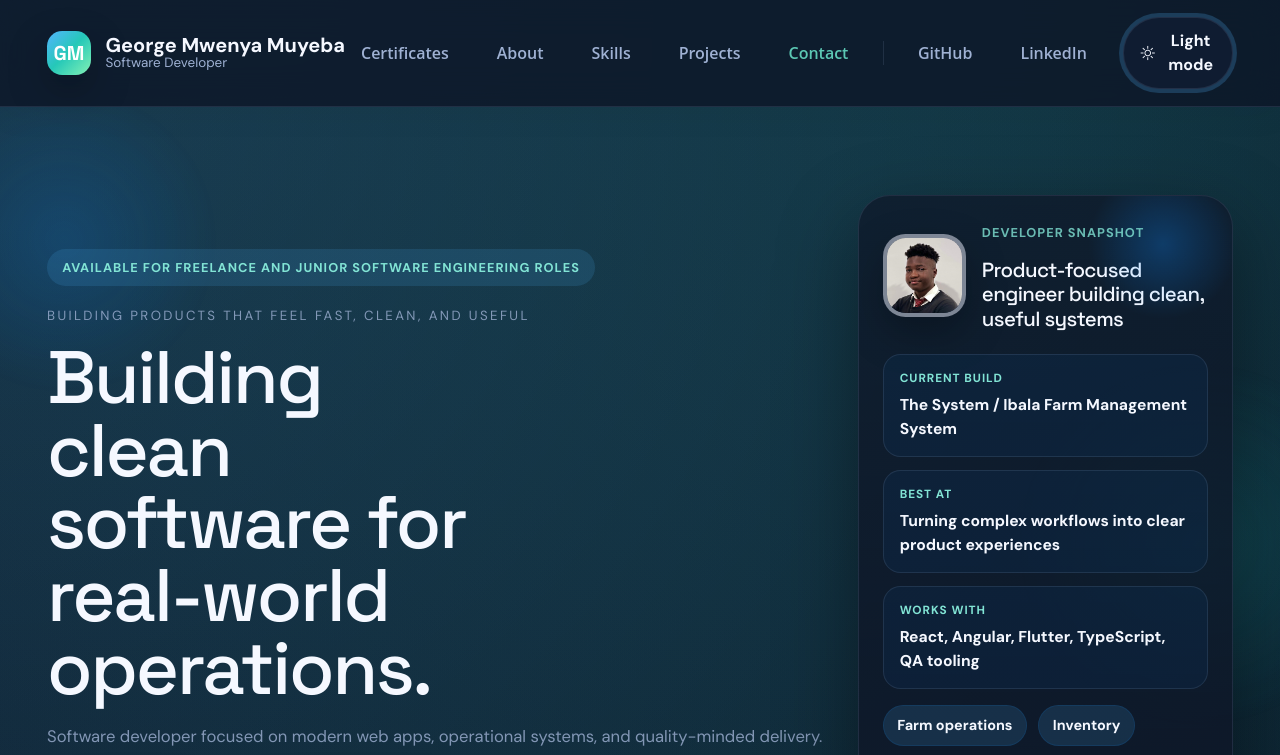
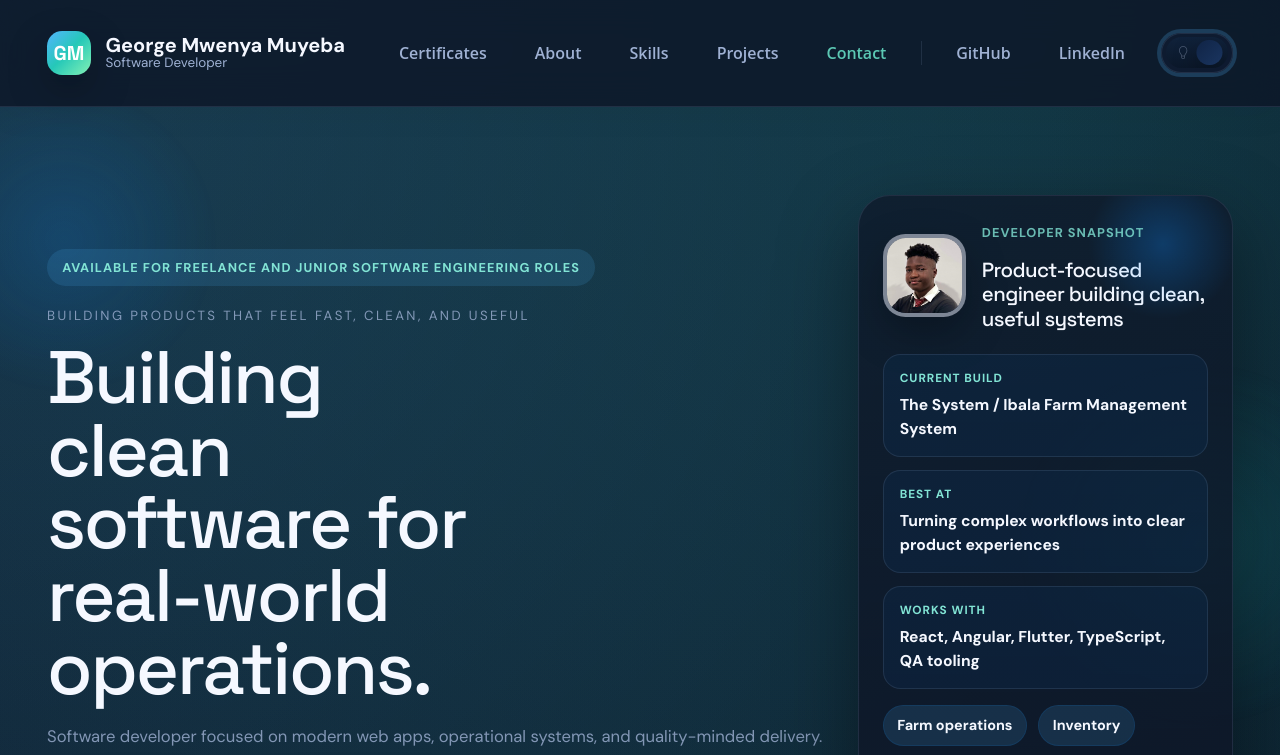
Before and after one commit to MwenyaG/MwenyaGeorge, a website: page index.html in a window 1280 px wide. Both pictures are taken after a click on the button "Dark mode". Shown: the top 755 px of the page. Drawn offline with Linux system fonts and the light colour scheme.

Commit message:
further updates

```diff
--- a/assets/css/refresh.css
+++ b/assets/css/refresh.css
@@ -186,8 +186,22 @@ a:hover {
     background: var(--surface-border);
 }
 
+.sr-only {
+    position: absolute;
+    width: 1px;
+    height: 1px;
+    padding: 0;
+    margin: -1px;
+    overflow: hidden;
+    clip: rect(0, 0, 0, 0);
+    white-space: nowrap;
+    border: 0;
+}
+
 .theme-toggle-item {
     margin-left: 0.75rem;
+    display: flex;
+    align-items: center;
 }
 
 .theme-toggle {
@@ -195,17 +209,97 @@ a:hover {
     background: var(--surface);
     color: var(--heading);
     border-radius: 999px;
-    padding: 0.7rem 1rem;
+    padding: 0.22rem;
     display: inline-flex;
     align-items: center;
-    gap: 0.6rem;
-    font-weight: 700;
+    justify-content: center;
+    width: 4.5rem;
+    height: 2.5rem;
     box-shadow: var(--shadow-soft);
-    transition: transform 0.2s ease, background-color 0.3s ease, border-color 0.3s ease;
+    transition: transform 0.2s ease, background-color 0.3s ease, border-color 0.3s ease, box-shadow 0.3s ease;
+    position: relative;
 }
 
 .theme-toggle:hover {
-    transform: translateY(-2px);
+    transform: translateY(-1px);
+}
+
+.theme-toggle-track {
+    width: 100%;
+    height: 100%;
+    border-radius: 999px;
+    position: relative;
+    display: block;
+    background: linear-gradient(180deg, rgba(227, 236, 249, 0.9), rgba(214, 226, 244, 0.9));
+    overflow: hidden;
+}
+
+.theme-toggle-option {
+    position: absolute;
+    top: 50%;
+    transform: translateY(-50%);
+    display: inline-flex;
+    align-items: center;
+    justify-content: center;
+    font-size: 0.8rem;
+    color: rgba(82, 96, 122, 0.82);
+    transition: color 0.3s ease, opacity 0.3s ease;
+    z-index: 1;
+}
+
+.theme-toggle-option-sun {
+    left: 0.7rem;
+}
+
+.theme-toggle-option-moon {
+    right: 0.7rem;
+}
+
+.theme-toggle-thumb {
+    position: absolute;
+    top: 0.16rem;
+    left: 0.16rem;
+    width: 1.6rem;
+    height: 1.6rem;
+    border-radius: 50%;
+    background: linear-gradient(135deg, #ffffff 0%, #ecf4ff 100%);
+    box-shadow: 0 10px 24px rgba(14, 28, 52, 0.2);
+    transition: transform 0.28s ease, background 0.28s ease, box-shadow 0.28s ease;
+    z-index: 2;
+}
+
+.theme-toggle[aria-pressed="true"] .theme-toggle-thumb {
+    transform: translateX(1.78rem);
+    background: linear-gradient(135deg, #102446 0%, #1a3560 100%);
+    box-shadow: 0 10px 24px rgba(0, 0, 0, 0.34);
+}
+
+.theme-toggle[aria-pressed="true"] .theme-toggle-option-sun,
+.theme-toggle[aria-pressed="false"] .theme-toggle-option-moon {
+    opacity: 0.48;
+}
+
+.theme-toggle[aria-pressed="false"] .theme-toggle-option-sun,
+.theme-toggle[aria-pressed="true"] .theme-toggle-option-moon {
+    color: var(--heading);
+    opacity: 1;
+}
+
+body[data-theme="dark"] .theme-toggle {
+    background: rgba(15, 28, 49, 0.9);
+}
+
+body[data-theme="dark"] .theme-toggle-track {
+    background: linear-gradient(180deg, rgba(16, 34, 59, 0.96), rgba(11, 24, 42, 0.96));
+}
+
+body[data-theme="dark"] .theme-toggle-option {
+    color: rgba(188, 203, 233, 0.72);
+}
+
+body[data-theme="dark"] .theme-toggle[aria-pressed="true"] .theme-toggle-option-moon,
+body[data-theme="dark"] .theme-toggle[aria-pressed="false"] .theme-toggle-option-sun {
+    color: #f5f8ff;
 }
 
 .theme-toggle:focus,
@@ -1285,15 +1379,6 @@ body[data-theme="dark"] .modern-footer p {
         display: none !important;
     }
 
-    .theme-toggle-item {
-        width: 100%;
-    }
-
-    .theme-toggle {
-        width: 100%;
-        justify-content: center;
-    }
-
     .hero-section {
         padding-top: 4rem;
     }
@@ -1303,7 +1388,8 @@ body[data-theme="dark"] .modern-footer p {
     }
 
     .theme-toggle-item {
-        margin: 0.5rem 0 0;
+        margin: 0.75rem 0 0;
+        width: auto;
     }
 
     .contact-panel,
@@ -1603,6 +1689,20 @@ body[data-theme="dark"] .modern-footer p {
     .hero-chip,
     .theme-toggle {
         font-size: 0.78rem;
+    }
+
+    .theme-toggle {
+        width: 4.15rem;
+        height: 2.35rem;
+    }
+
+    .theme-toggle-thumb {
+        width: 1.48rem;
+        height: 1.48rem;
+    }
+
+    .theme-toggle[aria-pressed="true"] .theme-toggle-thumb {
+        transform: translateX(1.58rem);
     }
 
     .hero-chip {
--- a/assets/js/general.js
+++ b/assets/js/general.js
@@ -18,13 +18,10 @@
         var toggles = document.querySelectorAll(".theme-toggle");
         toggles.forEach(function (toggle) {
             toggle.setAttribute("aria-pressed", theme === "dark" ? "true" : "false");
+            toggle.setAttribute("aria-label", theme === "dark" ? "Switch to light mode" : "Switch to dark mode");
+            toggle.setAttribute("title", theme === "dark" ? "Switch to light mode" : "Switch to dark mode");
 
-            var icon = toggle.querySelector("i");
-            var label = toggle.querySelector("span");
-
-            if (icon) {
-                icon.className = theme === "dark" ? "ti-shine" : "ti-light-bulb";
-            }
+            var label = toggle.querySelector(".theme-toggle-label");
 
             if (label) {
                 label.textContent = theme === "dark" ? "Light mode" : "Dark mode";
--- a/index.html
+++ b/index.html
@@ -51,8 +51,16 @@
                     <li class="nav-item theme-toggle-item">
                         <button class="theme-toggle" type="button" aria-label="Toggle dark mode"
                             aria-pressed="false">
-                            <i class="ti-light-bulb"></i>
-                            <span>Dark mode</span>
+                            <span class="theme-toggle-track" aria-hidden="true">
+                                <span class="theme-toggle-option theme-toggle-option-sun">
+                                    <i class="ti-light-bulb"></i>
+                                </span>
+                                <span class="theme-toggle-option theme-toggle-option-moon">
+                                    <i class="ti-shine"></i>
+                                </span>
+                                <span class="theme-toggle-thumb"></span>
+                            </span>
+                            <span class="theme-toggle-label sr-only">Dark mode</span>
                         </button>
                     </li>
                 </ul>
```
Also changed, not shown: certificates.html (+10 -2 lines), resume.html (+10 -2 lines), 2 other files.
